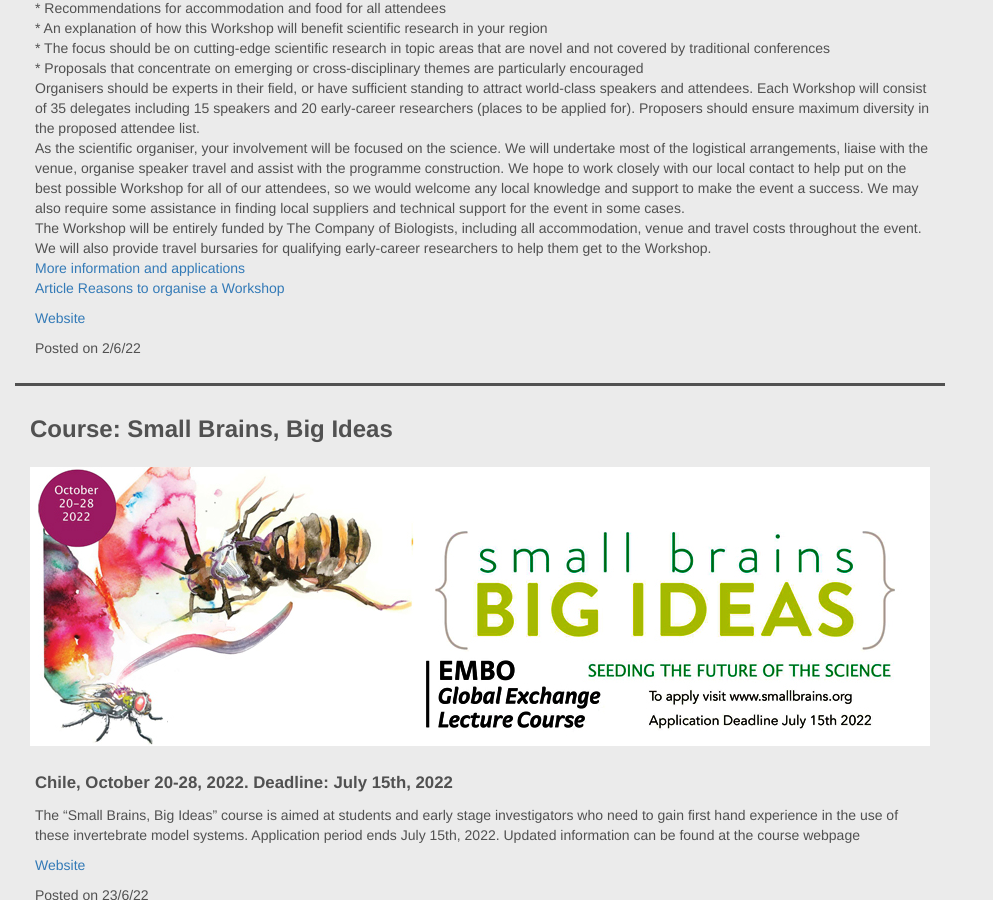
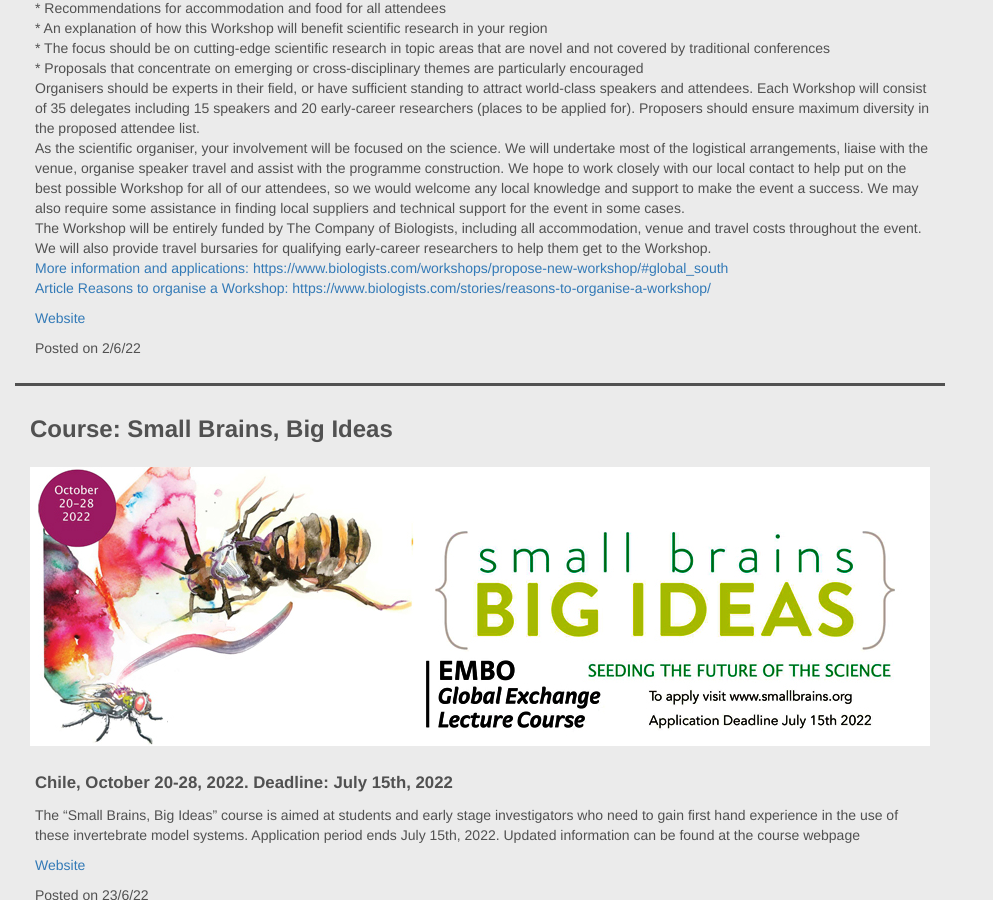
Before and after one commit to lasdb/lasdb.github.io, a Jekyll site: the page built from _posts/2000-01-01-news.markdown, in a window 1280 px wide and 900 px high, scrolled down 1909 px. Shown: the whole window, without its empty margins (0-993 px from the left). Built offline with Jekyll 4.4.1, drawn with Linux system fonts in a browser that asks for light colours; nearby versions of some CDN libraries; some of the changed lines change nothing that is shown.

Commit message:
Update 2000-01-01-news.markdown

```diff
--- a/_posts/2000-01-01-news.markdown
+++ b/_posts/2000-01-01-news.markdown
@@ -36,8 +36,8 @@ To be successful, we will be looking for applications that include the following
 Organisers should be experts in their field, or have sufficient standing to attract world-class speakers and attendees. Each Workshop will consist of 35 delegates including 15 speakers and 20 early-career researchers (places to be applied for). Proposers should ensure maximum diversity in the proposed attendee list. <br>
 As the scientific organiser, your involvement will be focused on the science. We will undertake most of the logistical arrangements, liaise with the venue, organise speaker travel and assist with the programme construction. We hope to work closely with our local contact to help put on the best possible Workshop for all of our attendees, so we would welcome any local knowledge and support to make the event a success. We may also require some assistance in finding local suppliers and technical support for the event in some cases. <br>
 The Workshop will be entirely funded by The Company of Biologists, including all accommodation, venue and travel costs throughout the event. We will also provide travel bursaries for qualifying early-career researchers to help them get to the Workshop.<br>
-<a href="https://www.biologists.com/workshops/propose-new-workshop/#global_south" target="_blank">More information and applications</a><br>
-<a href="https://www.biologists.com/stories/reasons-to-organise-a-workshop/" target="_blank">Article Reasons to organise a Workshop</a>'
+<a href="https://www.biologists.com/workshops/propose-new-workshop/#global_south" target="_blank">More information and applications: https://www.biologists.com/workshops/propose-new-workshop/#global_south</a><br>
+<a href="https://www.biologists.com/stories/reasons-to-organise-a-workshop/" target="_blank">Article Reasons to organise a Workshop: https://www.biologists.com/stories/reasons-to-organise-a-workshop/</a>'
     imageSm: 'img/news/South-Workshop-CoB-sm.jpg'
     imageBg: '../img/news/South-Workshop-CoB-bg.jpg'
     URL: 'https://www.biologists.com/workshops/propose-new-workshop/#global_south'
```
